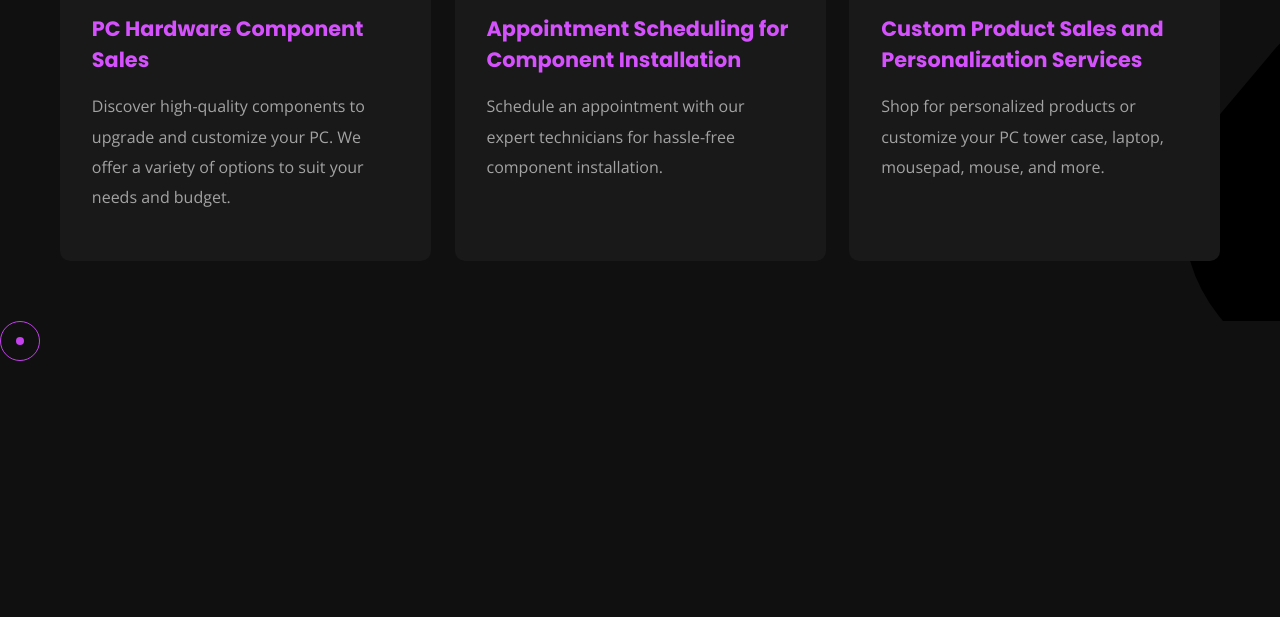
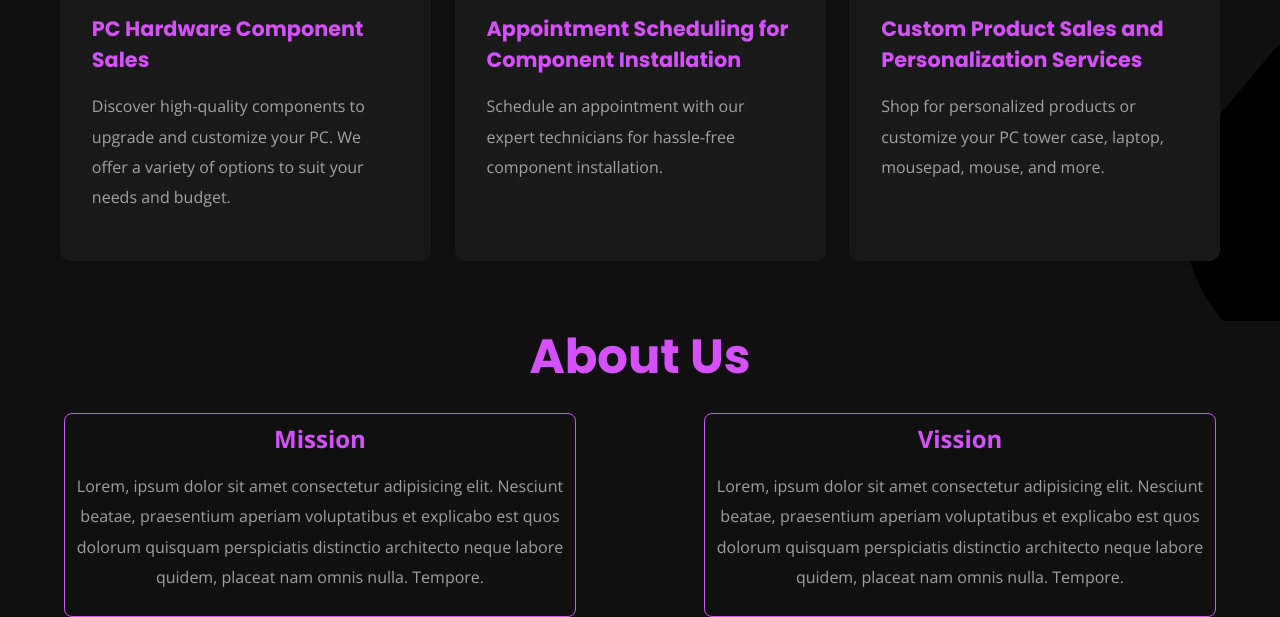
Before and after one commit to AriasCamilaA/TCZ, a plain HTML site: page index.html in a window 1280 px wide. Shown: the part 1943-2560 px from the top of the page. Before the commit the page ends 2264 px from the top, so only its background shows below. Drawn offline with nearby package versions, Linux system fonts and the light colour scheme.

Commit message:
About us

```diff
--- a/index.html
+++ b/index.html
@@ -23,11 +23,10 @@
             <a href="#" class="active">Home</a>
             <a href="#products">Products</a>
             <a href="#services">Services</a>
-            <a href="#">Contact us</a>
-            <a href="#">About us</a>
+            <a href="#mission_vission">About us</a>
         </section>
         <section class="flex_content">
-            <a href="javascript:void(0)" class="ham"><i class="fa fa-bars"></i></a>
+            <a href="javascript:void(0)" class="ham">Contact Us</i></a>
         </section>
     </nav>
 
@@ -41,6 +40,9 @@
         <p>An online store for tech accessories, where customization has no limits.</p>
         <br><br><br>
         <h3>Contact Us</h3>
+        <p>
+            If you'd like to request something customized, feel free to contact us. We're here to bring your unique ideas and needs to life.
+        </p>
         <ul>
             <li><a href="#"><i class="fa fa-envelope-o"></i> ariasruizcamilaa@gmail.com</a></li>
             <li><a href="#"><i class="fa fa-phone"></i> +57 322415 6613</a></li>
@@ -96,8 +98,7 @@
                 </div>
             </div>
 
-        </div>
-        <div class="products_cards">
+
             <div class="card">
                 <img src="https://www.muycomputer.com/wp-content/uploads/2018/11/memoria-RAM-5-1000x600.jpg" alt="image" />
 
@@ -188,7 +189,20 @@
             </div>
         </div>
     </main>
-
+    <!-- MISSION & VISSION -->
+    <section id="mission_vission" class="mission_vission">
+        <h1 class="title medium">About Us</h1>
+        <div class="options">
+            <div>
+                <h1>Mission</h1>
+                <p>Lorem, ipsum dolor sit amet consectetur adipisicing elit. Nesciunt beatae, praesentium aperiam voluptatibus et explicabo est quos dolorum quisquam perspiciatis distinctio architecto neque labore quidem, placeat nam omnis nulla. Tempore.</p>
+            </div>
+            <div>
+                <h1>Vission</h1>
+                <p>Lorem, ipsum dolor sit amet consectetur adipisicing elit. Nesciunt beatae, praesentium aperiam voluptatibus et explicabo est quos dolorum quisquam perspiciatis distinctio architecto neque labore quidem, placeat nam omnis nulla. Tempore.</p>
+            </div>
+        </div>
+    </section>
 
 
     <!--ADDITIONAL-->
--- a/style.css
+++ b/style.css
@@ -284,11 +284,10 @@ nav .ham{
     display:flex;
     align-items:center;
     justify-content:center;
-    border-radius:50%;
+    border-radius:8px;
     border:2px solid var(--lite);
-    width:50px;
-    height:50px;
     color:var(--lite);
+    padding: 4px 8px;
 }
 
 nav .ham:hover{
@@ -710,3 +709,29 @@ header article p{
      grid-template-columns: repeat(1, 1fr);
   }
 }
+
+/* MISSION & VISSION */
+.mission_vission{
+    display: flex;
+    flex-direction: column;
+    align-items: center;
+    gap: 20px;
+}
+
+.mission_vission .options{
+    display: flex;
+    flex-direction: row;
+    align-items: stretch;
+    justify-content: space-around;
+}
+
+.mission_vission .options div{
+    display: flex;
+    width: 40%;
+    flex-direction: column;
+    align-items: center;
+    border: 1px solid var(--primary_dark);
+    padding: 8px;
+    border-radius: 8px;
+    text-align: center;
+}
```
